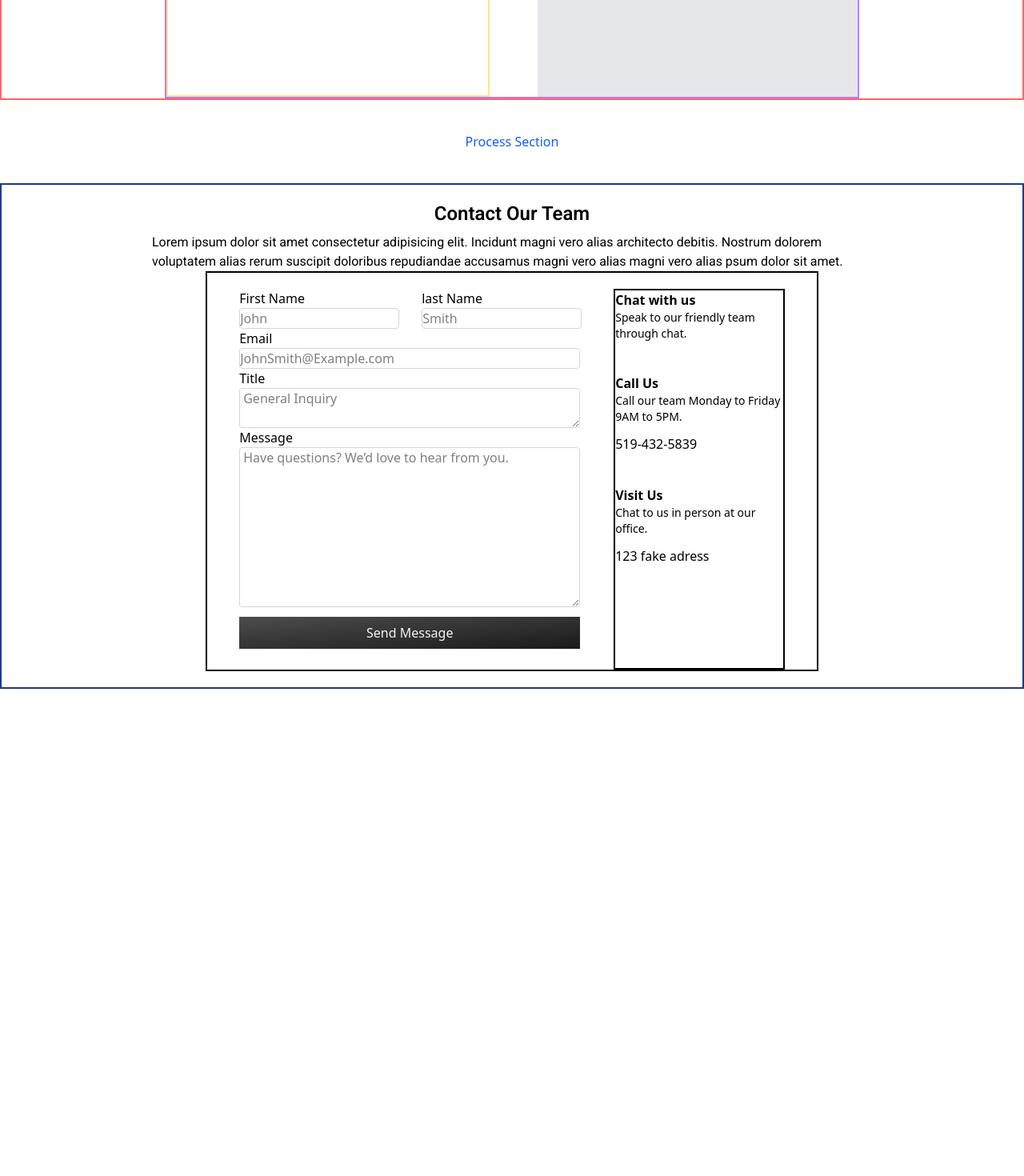
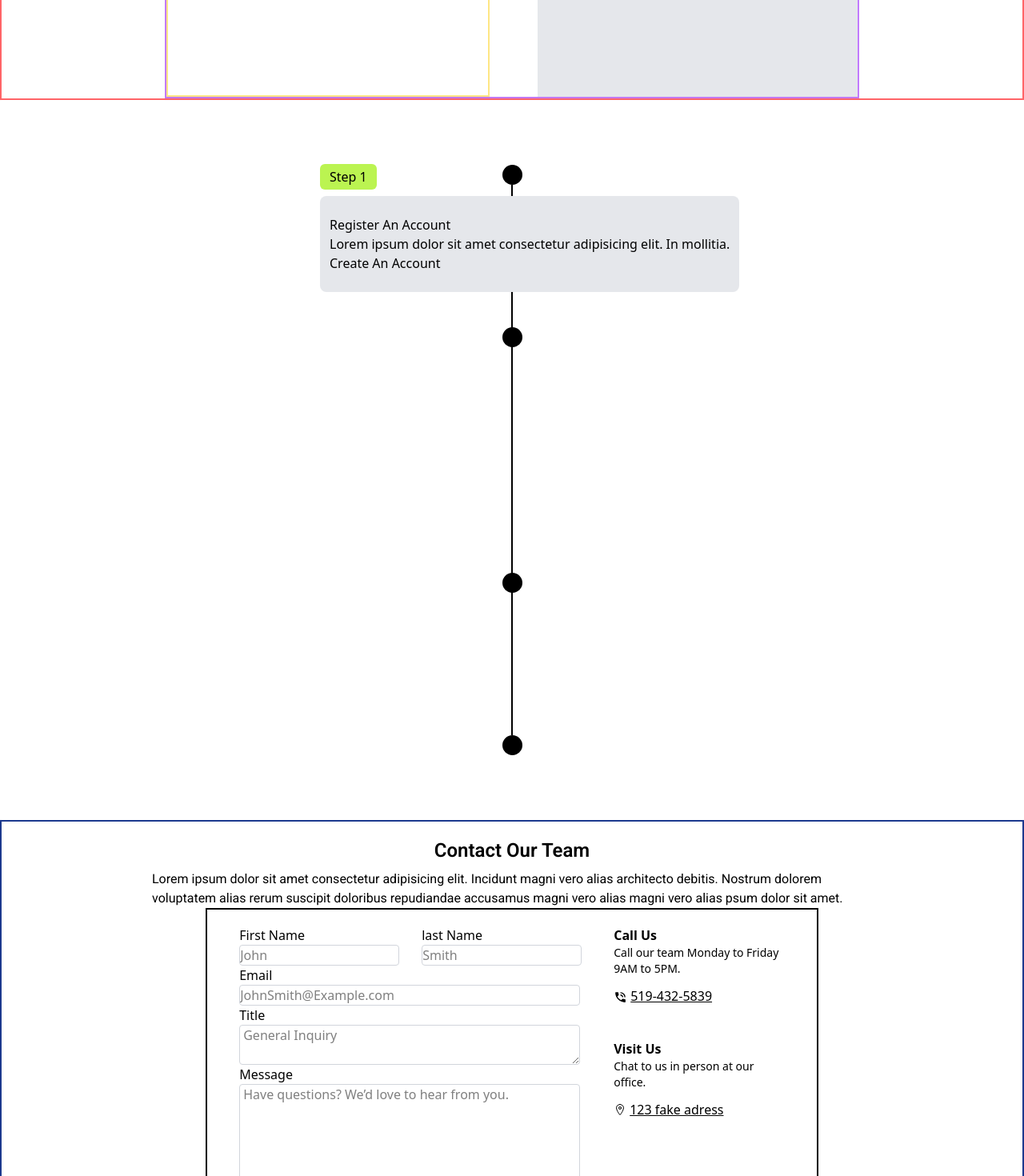
Before and after one commit to adxmrxk/Community-Care, a React (Vite) app: page / in a window 1280 px wide. Shown: the part 960-2430 px from the top of the page at 80% size. Before the commit the page ends 1821 px from the top, so only its background shows below. Built offline with nearby package versions, Linux system fonts and the light colour scheme.

Commit message:
feat: Develop process ProcessSection. - Develop the process section. - Add extra ways of contacting CROSSOVER on the contact us page.

```diff
--- a/package.json
+++ b/package.json
@@ -15,9 +15,10 @@
     "aos": "^2.3.4",
     "autoprefixer": "^10.4.21",
     "axios": "^1.12.2",
+    "icons": "^1.0.0",
     "postcss": "^8.5.6",
-    "react": "^19.1.1",
-    "react-dom": "^19.1.1",
+    "react": "^19.2.0",
+    "react-dom": "^19.2.0",
     "react-flip-toolkit": "^7.2.4",
     "react-icons": "^5.5.0",
     "react-router": "^7.8.1",
--- a/src/Components/Landing Page/ContactUs.jsx
+++ b/src/Components/Landing Page/ContactUs.jsx
@@ -1,4 +1,7 @@
 import React from 'react'
+import { MdPhoneInTalk } from "react-icons/md";
+import { IoLocationOutline } from "react-icons/io5";
+
 
 //https://dribbble.com/shots/23565236-Contact-our-team-Untitled-UI
 
@@ -44,17 +47,22 @@ const ContactUs = () => {
 
             </form>
 
-            <div className='mr-10 mt-5 w-[300px] border-2'>
-                <h1 className='font-semibold'>Chat with us</h1>
-                <p className='text-sm'>Speak to our friendly team through chat.</p>
+            <div className='mr-10 mt-5 w-[300px]'>
 
-                <h1 className='font-semibold mt-10'>Call Us</h1>
+
+                <h1 className='font-semibold'>Call Us</h1>
                 <p className='text-sm'>Call our team Monday to Friday 9AM to 5PM.</p>
-                <h1 className='mt-3'>519-432-5839</h1>
+                <div className='flex flex-row items-center mt-3 gap-1'>
+                    <MdPhoneInTalk className='w-[17px] h-[17px]'></MdPhoneInTalk>
+                    <h1 className='mb-0.5 underline text-md'>519-432-5839</h1>
+                </div>
 
                 <h1 className='font-semibold mt-10'>Visit Us</h1>
                 <p className='text-sm'>Chat to us in person at our office.</p>
-                <h1 className='mt-3'>123 fake adress</h1>
+                <div className='flex flex-row items-center mt-3 gap-1'>
+                    <IoLocationOutline className='w-[16px] h-[16px]'></IoLocationOutline>
+                    <h1 className='underline text-md'>123 fake adress</h1>
+                </div>
 
             </div>
 
--- a/src/Components/Landing Page/ProcessSection.jsx
+++ b/src/Components/Landing Page/ProcessSection.jsx
@@ -1,9 +1,34 @@
 import React from 'react'
 
 const ProcessSection = () => {
+  //https://dribbble.com/shots/25446139-Process-Section-Bento-Grid-UI
+  //https://dribbble.com/shots/26122958-Process-Section-Design
+  //https://dribbble.com/shots/26101553-UnifiedUI-Step-by-Step-Process-Section-Design
+
   return (
-    <div className='flex justify-center'>
-        <h1 className='text-blue-600 mt-10 mb-10'>Process Section</h1>
+    <div className='flex flex-row h-[900px]'>
+
+        <div className='flex flex-col justify-center items-center w-full my-5 '>
+
+          <div className='bg-black rounded-full w-[25px] h-[25px] translate-y-57'></div>
+          <div className='bg-black rounded-full w-[25px] h-[25px]'></div>
+          <div className='border-1 border-black h-4/5'></div>
+          <div className=' bg-black rounded-full w-[25px] h-[25px]'></div>
+          <div className=' bg-black rounded-full w-[25px] h-[25px] -translate-y-57'></div>
+
+
+
+        </div>
+
+        <div className='absolute mt-20 translate-x-100'>
+          <h1 className='rounded-md bg-lime-300 px-3 py-1 w-fit mb-2'>Step 1</h1>
+          <div className='bg-gray-200 p-3 py-6 rounded-lg h-fit'>
+            <h1 className='text-left'>Register An Account</h1>
+            <p className=''>Lorem ipsum dolor sit amet consectetur adipisicing elit. In mollitia.</p>
+            <button>Create An Account</button>
+          </div>
+        </div>
+
     </div>
   )
 }
```
Also changed, not shown: 2 other files (tests, documents, lock files or other folders).
